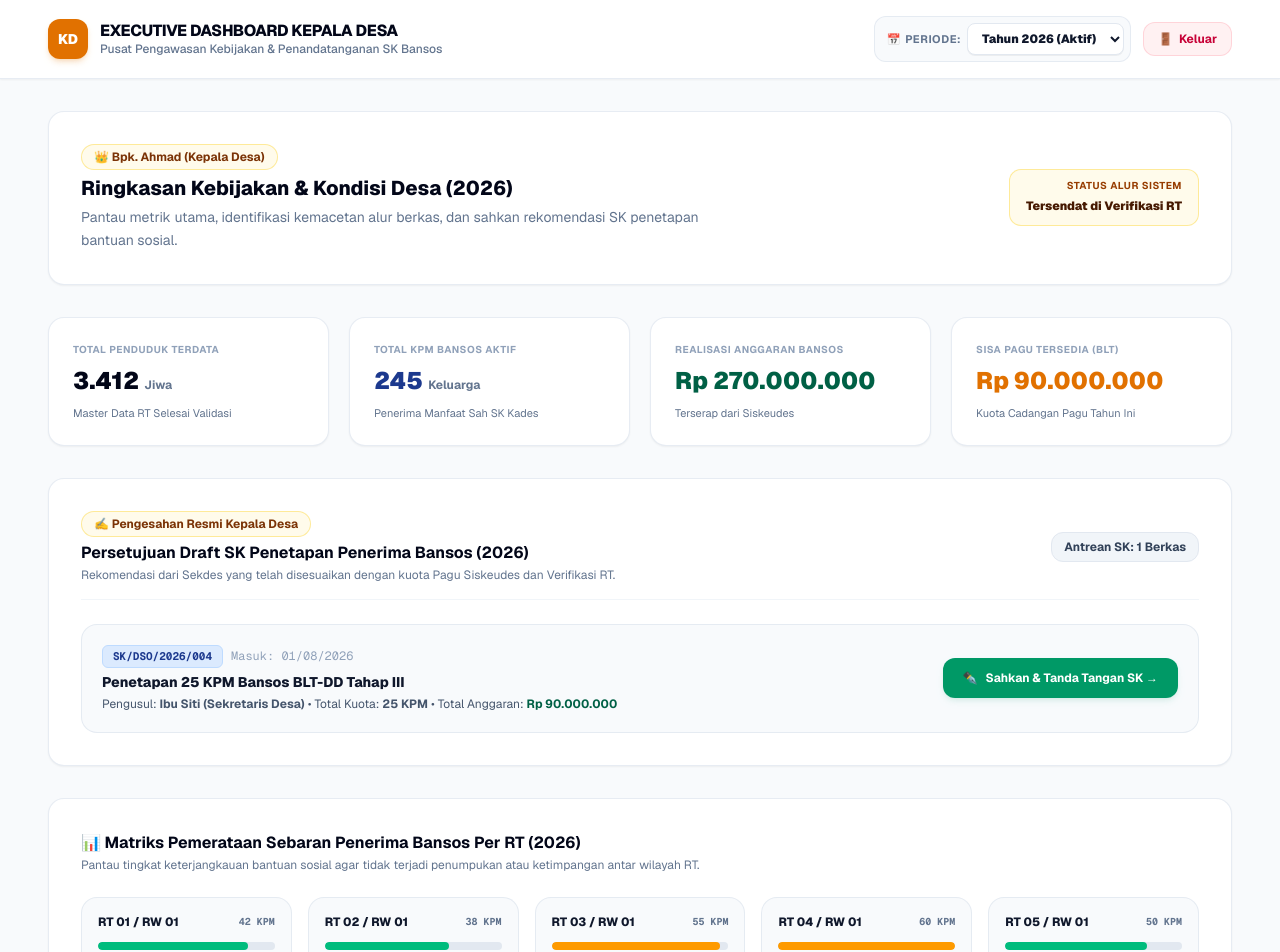
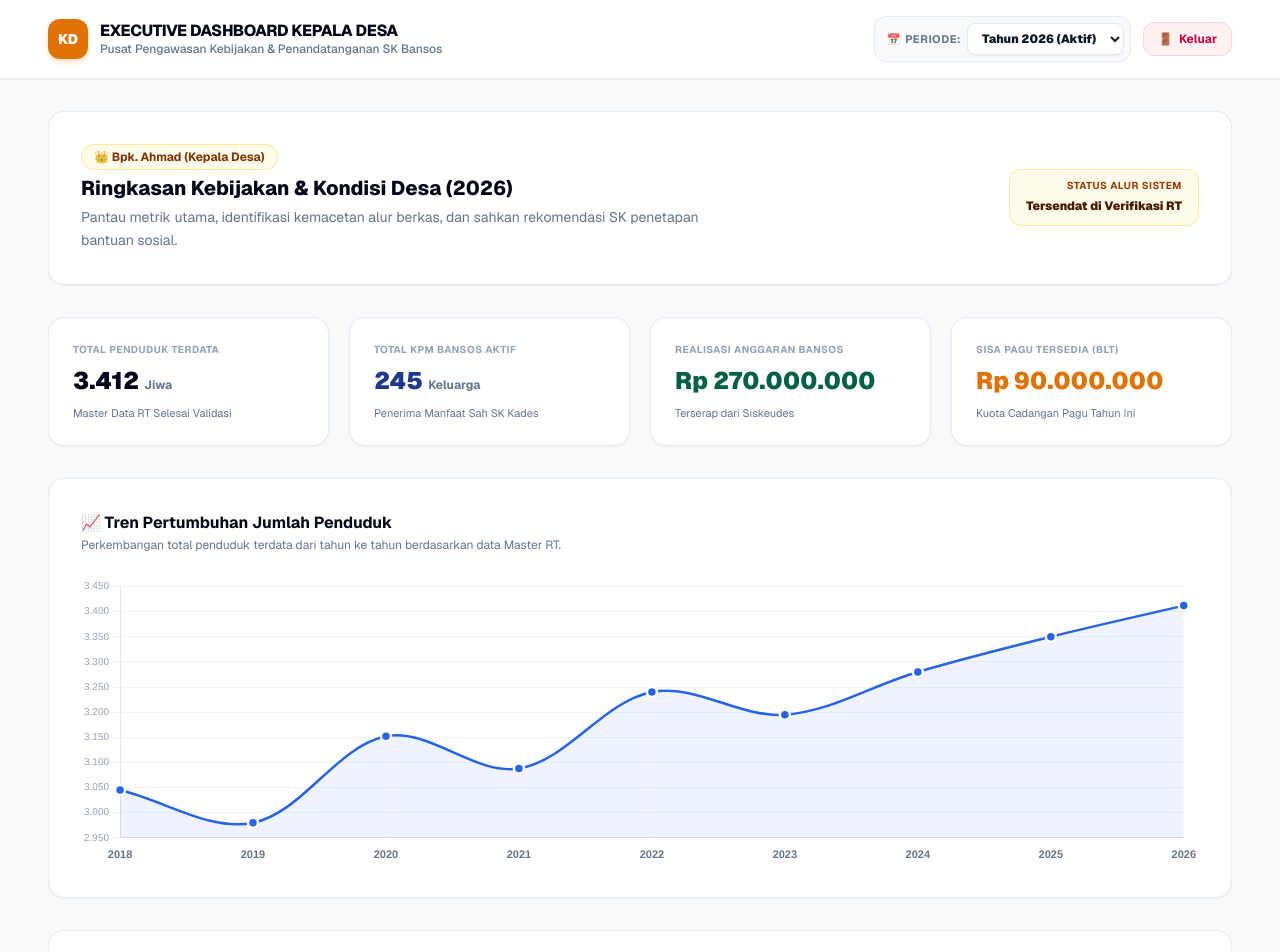
Before and after one commit to MRamadhan000/hackathon-helden, a Next.js app: page /kades/dashboard in a window 1280 px wide. Shown: the top 952 px of the page. Built offline with nearby package versions, Linux system fonts and the light colour scheme.

Commit message:
chart on kades dashbaord

```diff
--- a/app/kades/dashboard/page.tsx
+++ b/app/kades/dashboard/page.tsx
@@ -4,6 +4,27 @@ import React, { useState, useEffect, Suspense } from "react";
 import Link from "next/link";
 import { useSearchParams, useRouter } from "next/navigation";
 import KadesHeader from "@/components/kades/KadesHeader";
+import { Line } from "react-chartjs-2";
+import {
+  Chart as ChartJS,
+  CategoryScale,
+  LinearScale,
+  PointElement,
+  LineElement,
+  Title,
+  Tooltip,
+  Filler,
+} from "chart.js";
+
+ChartJS.register(
+  CategoryScale,
+  LinearScale,
+  PointElement,
+  LineElement,
+  Title,
+  Tooltip,
+  Filler
+);
 
 // Mock Data Eksekutif Kades Per Tahun
 const mockExecutiveData: Record<string, any> = {
@@ -55,7 +76,103 @@ const mockExecutiveData: Record<string, any> = {
     sisaPaguSiskeudes: "Rp 0",
     statusAlurBansos: "Selesai (Terkunci)",
     draftSkSiapTtd: [],
-    sebaranKpmRt: [],
+    sebaranKpmRt: [
+      { rt: "RT 01 / RW 01", jumlahKpm: 48, kuotaPersen: 100 },
+      { rt: "RT 02 / RW 01", jumlahKpm: 42, kuotaPersen: 100 },
+      { rt: "RT 03 / RW 01", jumlahKpm: 62, kuotaPersen: 100 },
+      { rt: "RT 04 / RW 01", jumlahKpm: 68, kuotaPersen: 100 },
+      { rt: "RT 05 / RW 01", jumlahKpm: 52, kuotaPersen: 100 },
+    ],
+  },
+  "2023": {
+    totalWarga: "3.195",
+    totalKpmAktif: 268,
+    paguAnggaranBansos: "Rp 322.000.000",
+    sisaPaguSiskeudes: "Rp 0",
+    statusAlurBansos: "Selesai (Terkunci)",
+    draftSkSiapTtd: [],
+    sebaranKpmRt: [
+      { rt: "RT 01 / RW 01", jumlahKpm: 46, kuotaPersen: 100 },
+      { rt: "RT 02 / RW 01", jumlahKpm: 39, kuotaPersen: 100 },
+      { rt: "RT 03 / RW 01", jumlahKpm: 58, kuotaPersen: 100 },
+      { rt: "RT 04 / RW 01", jumlahKpm: 64, kuotaPersen: 100 },
+      { rt: "RT 05 / RW 01", jumlahKpm: 49, kuotaPersen: 100 },
+    ],
+  },
+  "2022": {
+    totalWarga: "3.240",
+    totalKpmAktif: 252,
+    paguAnggaranBansos: "Rp 302.400.000",
+    sisaPaguSiskeudes: "Rp 0",
+    statusAlurBansos: "Selesai (Terkunci)",
+    draftSkSiapTtd: [],
+    sebaranKpmRt: [
+      { rt: "RT 01 / RW 01", jumlahKpm: 44, kuotaPersen: 100 },
+      { rt: "RT 02 / RW 01", jumlahKpm: 36, kuotaPersen: 100 },
+      { rt: "RT 03 / RW 01", jumlahKpm: 54, kuotaPersen: 100 },
+      { rt: "RT 04 / RW 01", jumlahKpm: 61, kuotaPersen: 100 },
+      { rt: "RT 05 / RW 01", jumlahKpm: 46, kuotaPersen: 100 },
+    ],
+  },
+  "2021": {
+    totalWarga: "3.088",
+    totalKpmAktif: 291,
+    paguAnggaranBansos: "Rp 349.200.000",
+    sisaPaguSiskeudes: "Rp 0",
+    statusAlurBansos: "Selesai (Terkunci)",
+    draftSkSiapTtd: [],
+    sebaranKpmRt: [
+      { rt: "RT 01 / RW 01", jumlahKpm: 50, kuotaPersen: 100 },
+      { rt: "RT 02 / RW 01", jumlahKpm: 43, kuotaPersen: 100 },
+      { rt: "RT 03 / RW 01", jumlahKpm: 64, kuotaPersen: 100 },
+      { rt: "RT 04 / RW 01", jumlahKpm: 72, kuotaPersen: 100 },
+      { rt: "RT 05 / RW 01", jumlahKpm: 55, kuotaPersen: 100 },
+    ],
+  },
+  "2020": {
+    totalWarga: "3.152",
+    totalKpmAktif: 275,
+    paguAnggaranBansos: "Rp 330.000.000",
+    sisaPaguSiskeudes: "Rp 0",
+    statusAlurBansos: "Selesai (Terkunci)",
+    draftSkSiapTtd: [],
+    sebaranKpmRt: [
+      { rt: "RT 01 / RW 01", jumlahKpm: 47, kuotaPersen: 100 },
+      { rt: "RT 02 / RW 01", jumlahKpm: 41, kuotaPersen: 100 },
+      { rt: "RT 03 / RW 01", jumlahKpm: 60, kuotaPersen: 100 },
+      { rt: "RT 04 / RW 01", jumlahKpm: 67, kuotaPersen: 100 },
+      { rt: "RT 05 / RW 01", jumlahKpm: 50, kuotaPersen: 100 },
+    ],
+  },
+  "2019": {
+    totalWarga: "2.980",
+    totalKpmAktif: 232,
+    paguAnggaranBansos: "Rp 278.400.000",
+    sisaPaguSiskeudes: "Rp 0",
+    statusAlurBansos: "Selesai (Terkunci)",
+    draftSkSiapTtd: [],
+    sebaranKpmRt: [
+      { rt: "RT 01 / RW 01", jumlahKpm: 40, kuotaPersen: 100 },
+      { rt: "RT 02 / RW 01", jumlahKpm: 34, kuotaPersen: 100 },
+      { rt: "RT 03 / RW 01", jumlahKpm: 51, kuotaPersen: 100 },
+      { rt: "RT 04 / RW 01", jumlahKpm: 58, kuotaPersen: 100 },
+      { rt: "RT 05 / RW 01", jumlahKpm: 49, kuotaPersen: 100 },
+    ],
+  },
+  "2018": {
+    totalWarga: "3.045",
+    totalKpmAktif: 219,
+    paguAnggaranBansos: "Rp 262.800.000",
+    sisaPaguSiskeudes: "Rp 0",
+    statusAlurBansos: "Selesai (Terkunci)",
+    draftSkSiapTtd: [],
+    sebaranKpmRt: [
+      { rt: "RT 01 / RW 01", jumlahKpm: 38, kuotaPersen: 100 },
+      { rt: "RT 02 / RW 01", jumlahKpm: 32, kuotaPersen: 100 },
+      { rt: "RT 03 / RW 01", jumlahKpm: 48, kuotaPersen: 100 },
+      { rt: "RT 04 / RW 01", jumlahKpm: 55, kuotaPersen: 100 },
+      { rt: "RT 05 / RW 01", jumlahKpm: 46, kuotaPersen: 100 },
+    ],
   },
 };
 
@@ -100,6 +217,63 @@ function DashboardKadesContent() {
       `Sukses: Dokumen ${nomor} berhasil ditandatangani dan terbit sebagai SK Penetapan Resmi Kades!`,
     );
     setTimeout(() => setNotif(""), 5000);
+  };
+
+  // Ambil trend jumlah penduduk dari semua tahun yang tersedia di mock data
+  const tahunUrut = Object.keys(mockExecutiveData).sort(); // ["2024","2025","2026"]
+  const trendPendudukData = {
+    labels: tahunUrut,
+    datasets: [
+      {
+        label: "Total Penduduk Terdata",
+        data: tahunUrut.map((thn) =>
+          parseInt(mockExecutiveData[thn].totalWarga.replace(/\./g, ""), 10),
+        ),
+        borderColor: "#2563eb",
+        backgroundColor: "rgba(37, 99, 235, 0.08)",
+        pointBackgroundColor: "#2563eb",
+        pointBorderColor: "#fff",
+        pointRadius: 5,
+        pointHoverRadius: 7,
+        borderWidth: 2.5,
+        tension: 0.35,
+        fill: true,
+      },
+    ],
+  };
+
+  const trendPendudukOptions = {
+    responsive: true,
+    maintainAspectRatio: false,
+    plugins: {
+      legend: { display: false },
+      tooltip: {
+        backgroundColor: "#0f172a",
+        padding: 10,
+        titleFont: { size: 11, weight: "bold" as const },
+        bodyFont: { size: 11 },
+        callbacks: {
+          label: (ctx: any) => ` ${ctx.parsed.y.toLocaleString("id-ID")} Jiwa`,
+        },
+      },
+    },
+    scales: {
+      x: {
+        grid: { display: false },
+        ticks: {
+          font: { size: 11, weight: "bold" as const },
+          color: "#64748b",
+        },
+      },
+      y: {
+        grid: { color: "#f1f5f9" },
+        ticks: {
+          font: { size: 10 },
+          color: "#94a3b8",
+          callback: (val: any) => val.toLocaleString("id-ID"),
+        },
+      },
+    },
   };
 
   return (
@@ -198,6 +372,23 @@ function DashboardKadesContent() {
             <p className="text-[11px] text-slate-500">
               Kuota Cadangan Pagu Tahun Ini
             </p>
+          </div>
+        </div>
+
+        {/* 1.5 TREN PERTUMBUHAN PENDUDUK */}
+        <div className="bg-white p-6 sm:p-8 rounded-2xl border border-slate-200/80 shadow-xs space-y-6">
+          <div>
+            <h3 className="text-base font-bold text-slate-950">
+              📈 Tren Pertumbuhan Jumlah Penduduk
+            </h3>
+            <p className="text-xs text-slate-500 mt-0.5">
+              Perkembangan total penduduk terdata dari tahun ke tahun
+              berdasarkan data Master RT.
+            </p>
+          </div>
+
+          <div className="h-64 sm:h-72">
+            <Line data={trendPendudukData} options={trendPendudukOptions} />
           </div>
         </div>
 
--- a/package.json
+++ b/package.json
@@ -12,9 +12,11 @@
     "@ducanh2912/next-pwa": "^10.2.9",
     "@supabase/ssr": "^0.12.4",
     "@supabase/supabase-js": "^2.111.0",
+    "chart.js": "^4.5.1",
     "dexie": "^4.4.4",
     "next": "16.2.12",
     "react": "19.2.4",
+    "react-chartjs-2": "^5.3.1",
     "react-dom": "19.2.4"
   },
   "devDependencies": {
```
Also changed, not shown: 1 other file (tests, documents, lock files or other folders).
